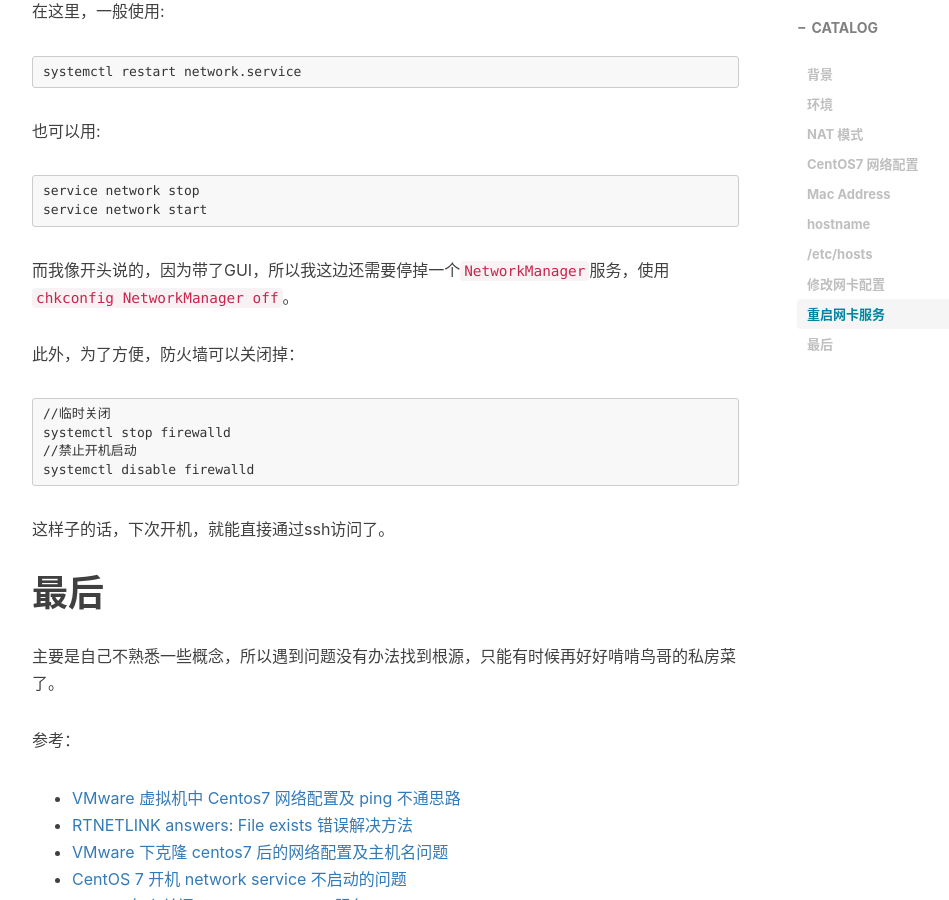
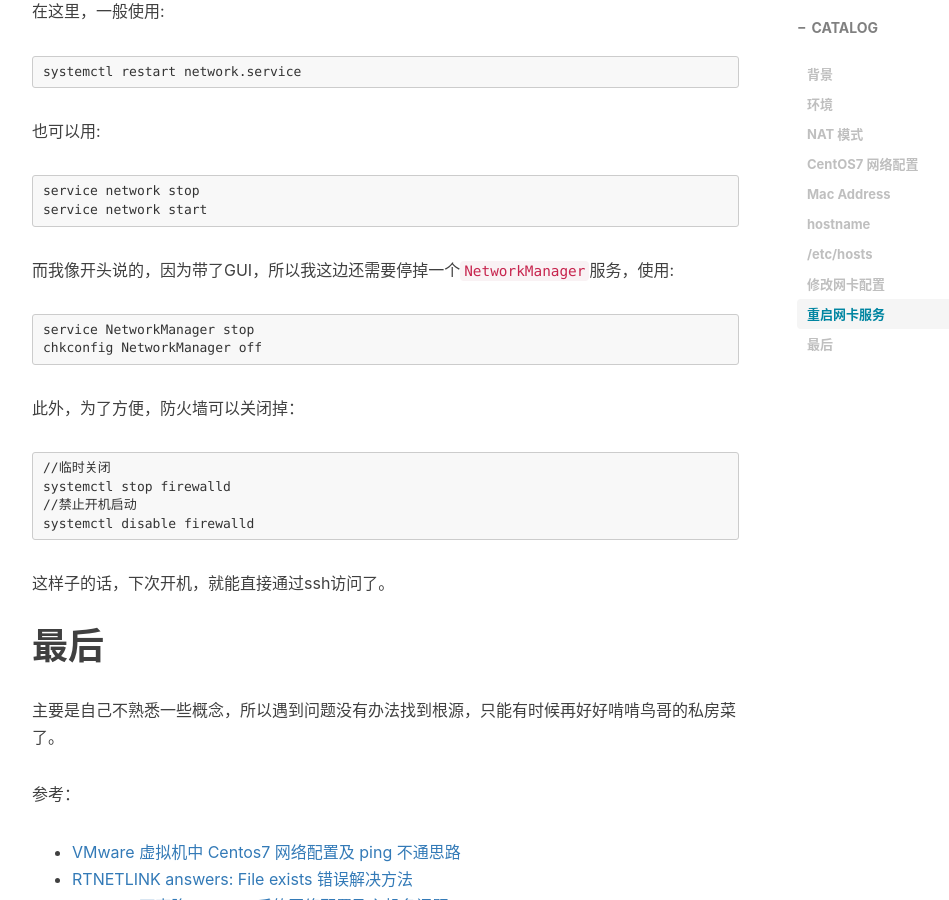
Before and after one commit to bearfly1990/bearfly.github.io, a Jekyll site: the page built from _posts/2019/01/2019-01-09-VMLinuxNetworkSetup.md, in a window 1280 px wide and 900 px high, scrolled down 4947 px. Shown: the whole window, without its empty margins (233-1182 px from the left). Built offline with Jekyll 4.4.1, drawn with Linux system fonts in a browser that asks for light colours; nearby versions of some CDN libraries; comment, search, counter and statistics services are not loaded.

Commit message:
fix issue

````diff
--- a/_posts/2019/01/2019-01-09-VMLinuxNetworkSetup.md
+++ b/_posts/2019/01/2019-01-09-VMLinuxNetworkSetup.md
@@ -132,7 +132,11 @@ systemctl restart network.service
 service network stop
 service network start
 ```
-而我像开头说的，因为带了GUI，所以我这边还需要停掉一个`NetworkManager`服务，使用`chkconfig NetworkManager off`。
+而我像开头说的，因为带了GUI，所以我这边还需要停掉一个`NetworkManager`服务，使用:
+```bash
+service NetworkManager stop
+chkconfig NetworkManager off
+```
 
 此外，为了方便，防火墙可以关闭掉：
 ```bash
````
